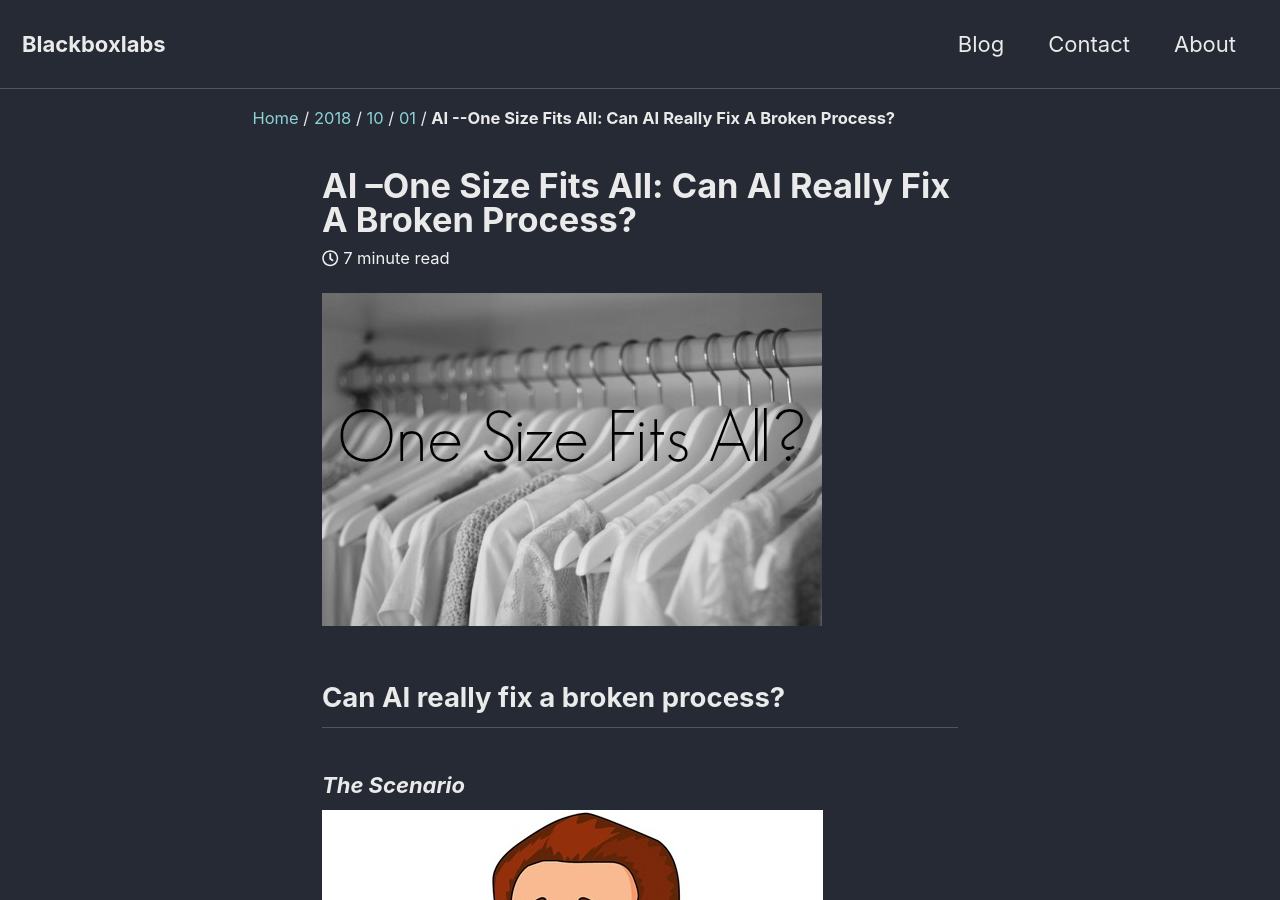
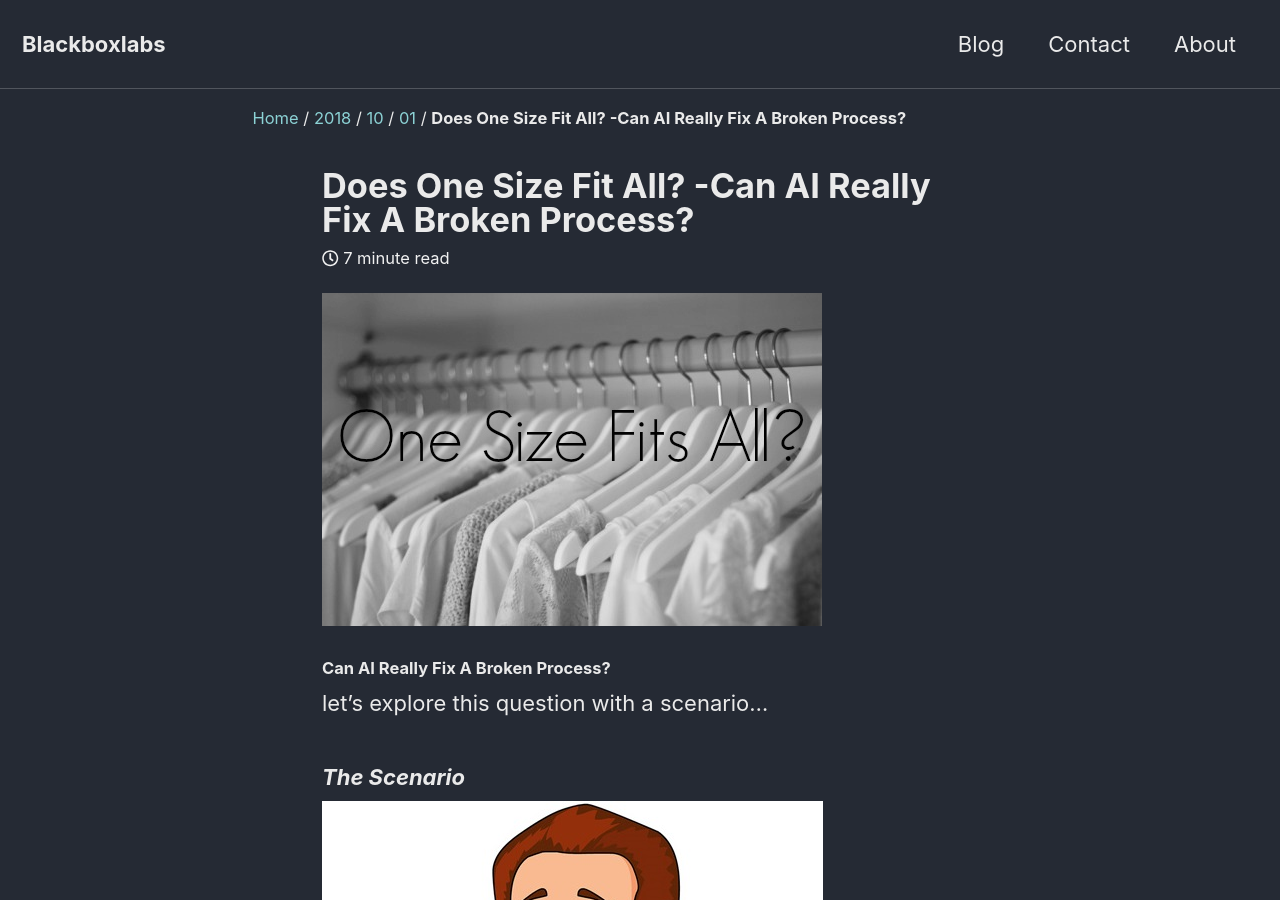
Before and after one commit to DataMonki/_DataMonki.github.io, a Jekyll site: the page built from _posts/2018-10-01-can-AI-fix-a-Broken-process.md, in a window 1280 px wide and 900 px high. Built offline with Jekyll 4.4.1, drawn with Linux system fonts in a browser that asks for light colours; nearby versions of some CDN libraries.

Commit message:
post update

```diff
--- a/_posts/2018-10-01-can-AI-fix-a-Broken-process.md
+++ b/_posts/2018-10-01-can-AI-fix-a-Broken-process.md
@@ -1,13 +1,14 @@
 ---
 layout: single
-title: "AI --One Size Fits All: Can AI Really Fix A Broken Process?"
+title: "Does One Size Fit All? -Can AI Really Fix A Broken Process?"
 date: 2018-10-01 09:00
 author: Chukwuka Orefo
 categories: [Artificial Intelligence, career, Digital Platforms, future, jobs, Technology]
 ---
 ![](/images/onesizefitsall.jpg "Can AI really fix a broken process?")
 
-## Can AI really fix a broken process?
+#### Can AI Really Fix A Broken Process?
+let's explore this question with a scenario...
 
 ### _The Scenario_
 
```
